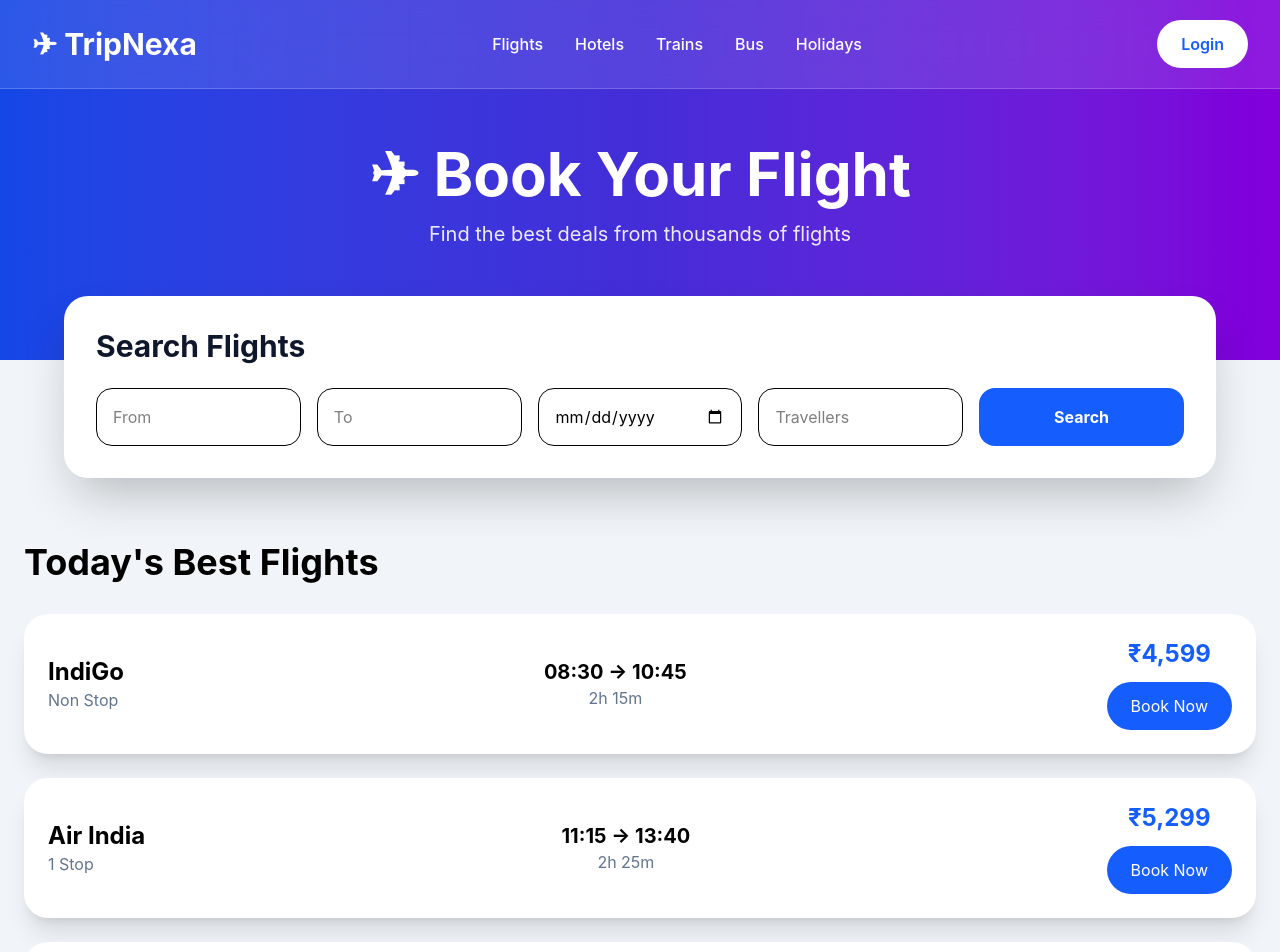
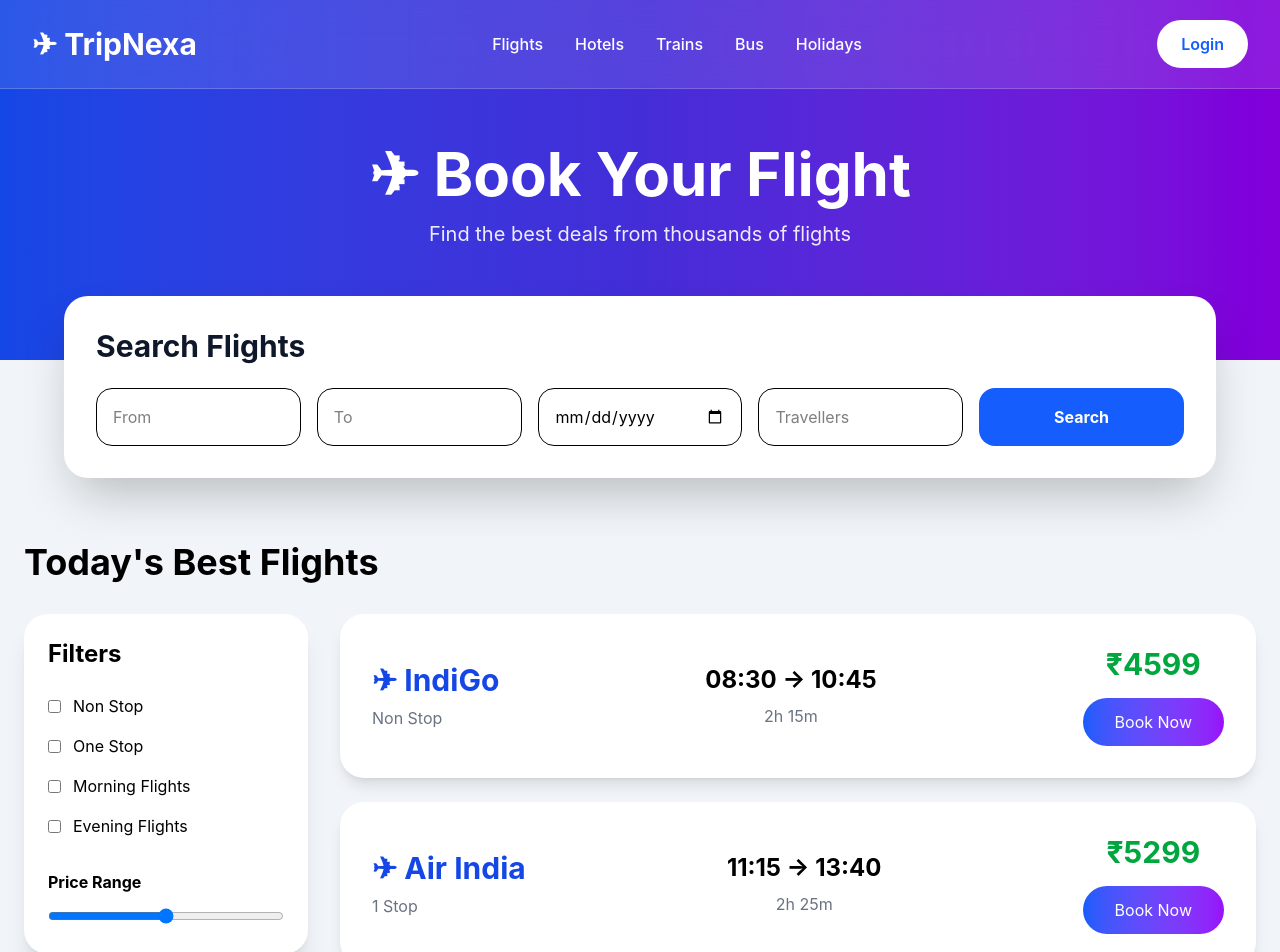
Before and after one commit to aryan20065-cloud/TripNexa, a React (Vite) app in the folder client/: page /flights in a window 1280 px wide. Shown: the top 952 px of the page. Built offline with nearby package versions, Linux system fonts and the light colour scheme.

Commit message:
Updated Flights UI

```diff
--- a/client/src/components/flights/FlightCard.jsx
+++ b/client/src/components/flights/FlightCard.jsx
@@ -1,22 +1,43 @@
-function FlightCard({ airline, time, duration, price, stops }) {
+function FlightCard({
+  airline,
+  time,
+  duration,
+  price,
+  stops,
+}) {
   return (
-    <div className="bg-white rounded-3xl shadow-xl p-6 flex flex-col md:flex-row justify-between items-center gap-6">
+    <div className="bg-white rounded-3xl shadow-lg hover:shadow-2xl transition-all duration-300 p-8 flex flex-col md:flex-row justify-between items-center gap-6">
+
       <div>
-        <h3 className="text-2xl font-bold">{airline}</h3>
-        <p className="text-slate-500">{stops}</p>
+        <h3 className="text-3xl font-bold text-blue-700">
+          ✈ {airline}
+        </h3>
+
+        <p className="text-gray-500 mt-2">
+          {stops}
+        </p>
       </div>
 
       <div className="text-center">
-        <p className="text-xl font-bold">{time}</p>
-        <p className="text-slate-500">{duration}</p>
+        <h2 className="text-2xl font-bold">
+          {time}
+        </h2>
+
+        <p className="text-gray-500 mt-2">
+          {duration}
+        </p>
       </div>
 
       <div className="text-center">
-        <p className="text-2xl font-bold text-blue-600">{price}</p>
-        <button className="mt-3 bg-blue-600 text-white px-6 py-3 rounded-full">
+        <h2 className="text-3xl font-bold text-green-600">
+          {price}
+        </h2>
+
+        <button className="mt-4 bg-gradient-to-r from-blue-600 to-purple-600 text-white px-8 py-3 rounded-full hover:scale-105 transition">
           Book Now
         </button>
       </div>
+
     </div>
   );
 }
--- /dev/null
+++ b/client/src/components/flights/FlightFilters.jsx
@@ -0,0 +1,36 @@
+function FlightFilters() {
+  return (
+    <div className="bg-white rounded-3xl shadow-xl p-6">
+      <h3 className="text-2xl font-bold mb-6">Filters</h3>
+
+      <div className="space-y-4">
+        <label className="flex gap-3 items-center">
+          <input type="checkbox" />
+          Non Stop
+        </label>
+
+        <label className="flex gap-3 items-center">
+          <input type="checkbox" />
+          One Stop
+        </label>
+
+        <label className="flex gap-3 items-center">
+          <input type="checkbox" />
+          Morning Flights
+        </label>
+
+        <label className="flex gap-3 items-center">
+          <input type="checkbox" />
+          Evening Flights
+        </label>
+      </div>
+
+      <div className="mt-8">
+        <p className="font-bold mb-3">Price Range</p>
+        <input type="range" min="2000" max="10000" className="w-full" />
+      </div>
+    </div>
+  );
+}
+
+export default FlightFilters;
--- /dev/null
+++ b/client/src/data/flights.js
@@ -0,0 +1,40 @@
+const flights = [
+  {
+    id: 1,
+    airline: "IndiGo",
+    departure: "08:30",
+    arrival: "10:45",
+    duration: "2h 15m",
+    stops: "Non Stop",
+    price: 4599,
+  },
+  {
+    id: 2,
+    airline: "Air India",
+    departure: "11:15",
+    arrival: "13:40",
+    duration: "2h 25m",
+    stops: "1 Stop",
+    price: 5299,
+  },
+  {
+    id: 3,
+    airline: "Vistara",
+    departure: "15:00",
+    arrival: "17:20",
+    duration: "2h 20m",
+    stops: "Non Stop",
+    price: 4999,
+  },
+  {
+    id: 4,
+    airline: "Akasa Air",
+    departure: "18:00",
+    arrival: "20:15",
+    duration: "2h 15m",
+    stops: "Non Stop",
+    price: 3899,
+  },
+];
+
+export default flights;
--- a/client/src/pages/Flights.jsx
+++ b/client/src/pages/Flights.jsx
@@ -1,18 +1,17 @@
 import Navbar from "../components/layout/Navbar";
 import FlightSearch from "../components/flights/FlightSearch";
 import FlightCard from "../components/flights/FlightCard";
+import FlightFilters from "../components/flights/FlightFilters";
+import flights from "../data/flights";
 
 function Flights() {
   return (
     <div className="min-h-screen bg-slate-100">
-
       {/* Hero Section */}
       <section className="bg-gradient-to-r from-blue-700 via-indigo-700 to-purple-700 pb-28">
-
         <Navbar />
 
         <div className="pt-36 text-center text-white">
-
           <h1 className="text-6xl font-bold mb-4">
             ✈ Book Your Flight
           </h1>
@@ -20,9 +19,7 @@ function Flights() {
           <p className="text-xl opacity-90">
             Find the best deals from thousands of flights
           </p>
-
         </div>
-
       </section>
 
       {/* Search Box */}
@@ -32,41 +29,31 @@ function Flights() {
 
       {/* Flight Results */}
       <section className="max-w-7xl mx-auto py-16 px-6">
-
         <h2 className="text-4xl font-bold mb-8">
           Today's Best Flights
         </h2>
 
-        <div className="space-y-6">
+        <div className="grid md:grid-cols-4 gap-8">
+          {/* Left Filters */}
+          <div>
+            <FlightFilters />
+          </div>
 
-          <FlightCard
-            airline="IndiGo"
-            time="08:30 → 10:45"
-            duration="2h 15m"
-            price="₹4,599"
-            stops="Non Stop"
-          />
-
-          <FlightCard
-            airline="Air India"
-            time="11:15 → 13:40"
-            duration="2h 25m"
-            price="₹5,299"
-            stops="1 Stop"
-          />
-
-          <FlightCard
-            airline="Vistara"
-            time="15:00 → 17:20"
-            duration="2h 20m"
-            price="₹4,999"
-            stops="Non Stop"
-          />
-
+          {/* Right Flight Cards */}
+          <div className="md:col-span-3 space-y-6">
+            {flights.map((flight) => (
+              <FlightCard
+                key={flight.id}
+                airline={flight.airline}
+                time={`${flight.departure} → ${flight.arrival}`}
+                duration={flight.duration}
+                price={`₹${flight.price}`}
+                stops={flight.stops}
+              />
+            ))}
+          </div>
         </div>
-
       </section>
-
     </div>
   );
 }
```
